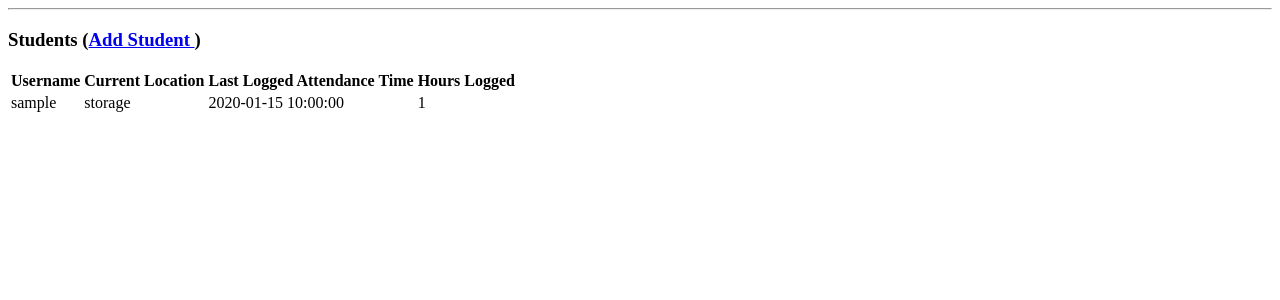
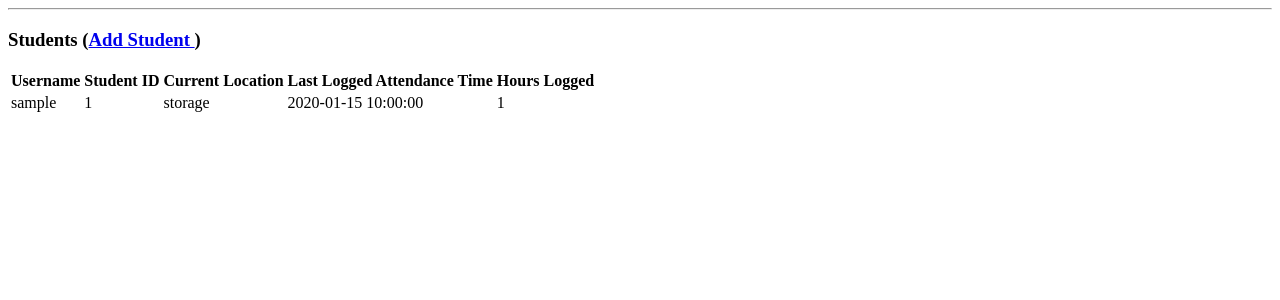
Before and after one commit to team4099/FalconTrack, a Flask app: page /current_students in a window 1280 px wide. Shown: the top 300 px of the page. Run offline with Flask 2, Linux system fonts and the light colour scheme; tables that the repository leaves empty hold one stand-in row (values such as "Sample post").

Commit message:
added student id as param

```diff
--- a/app.py
+++ b/app.py
@@ -23,17 +23,19 @@ Locations = enum.Enum("Locations", location_dict)
 app = Flask(__name__)
 QRcode(app)
 app.config['SQLALCHEMY_DATABASE_URI'] = os.getenv('DB_URL')
+app.config['SECRET_KEY'] = 'the random string'
 
 db = SQLAlchemy(app)
 
 class Students(db.Model):
     id = db.Column('student_id', db.Integer, primary_key = True)
     username = db.Column(db.String(20))
+    school_id = db.Column(db.Integer)
     cur_location = db.Column(Enum(Locations), nullable=True)
     last_logged_attendance_time = db.Column(db.DateTime(), nullable = True)
     hours_logged = db.Column(db.Integer)
 
-    def __init__(self, username: str, cur_location: Optional[str] = None, last_logged_attendance_time: Optional[datetime] = datetime.now(), hours_logged: int = 0):
+    def __init__(self, username: str, school_id: int, cur_location: Optional[str] = None, last_logged_attendance_time: Optional[datetime] = datetime.now(), hours_logged: int = 0):
         """
             Initialize a student object with their username, current_location (None on initialization), the last time their attendance was logged at any location (none on init),
             total number of hours logged (0 on init).
@@ -44,6 +46,7 @@ class Students(db.Model):
             @param hours_logged: Total number of attendance hours logged.
         """
         self.username = username
+        self.school_id = school_id
         if cur_location:
             self.cur_location = Locations(cur_location)
         else:
@@ -71,7 +74,7 @@ def new():
       if not request.form['username']:
          flash('Please enter all the fields', 'error')
       else:
-         student = Students(request.form['username'])
+         student = Students(request.form['username'], request.form["studentid"])
 
          db.session.add(student)
          db.session.commit()
--- a/templates/new.html
+++ b/templates/new.html
@@ -15,6 +15,8 @@
     <form action="{{ request.path }}" method="post">
         <label for="username">Name</label><br>
         <input type="text" name="username" placeholder="Username" /><br>
+        <label for="studentid">Student ID</label><br>
+        <input type="text" name="studentid" placeholder="451466" /><br>
         <input type="submit" value="Submit" />
     </form>
 
--- a/templates/show_all.html
+++ b/templates/show_all.html
@@ -17,6 +17,7 @@
         <thead>
             <tr>
                 <th>Username</th>
+                <th>Student ID</th>
                 <th>Current Location</th>
                 <th>Last Logged Attendance Time</th>
                 <th>Hours Logged</th>
@@ -27,6 +28,7 @@
             {% for student in students %}
             <tr>
                 <td>{{ student.username }}</td>
+                <td>{{ student.school_id }}</td>
                 <td>{{ student.cur_location.value }}</td>
                 <td>{{ student.last_logged_attendance_time }}</td>
                 <td>{{ student.hours_logged }}</td>
```
